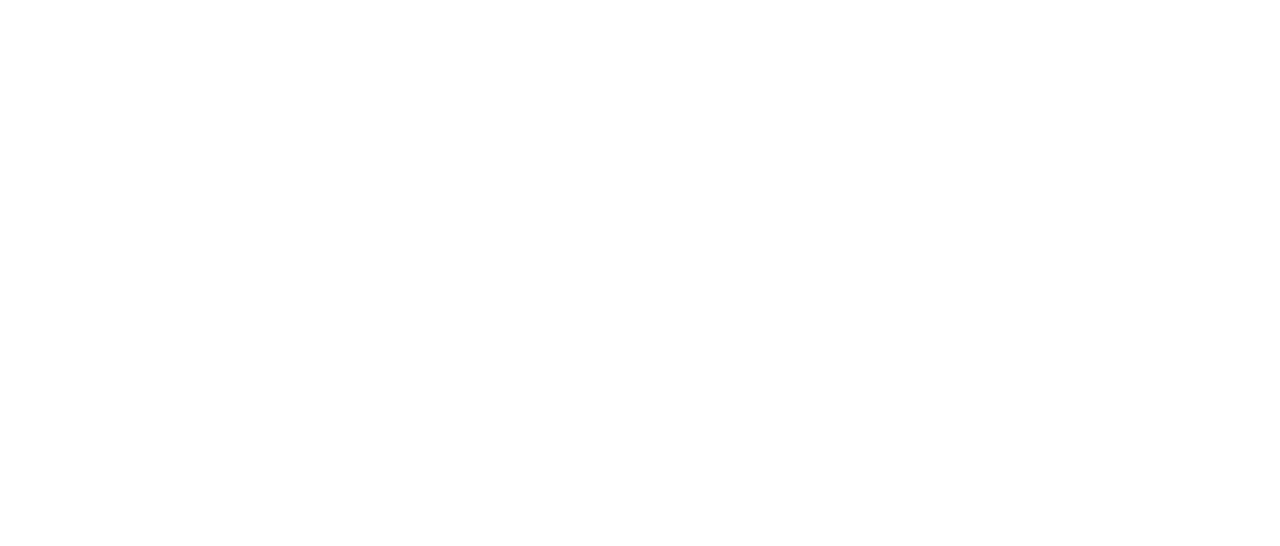
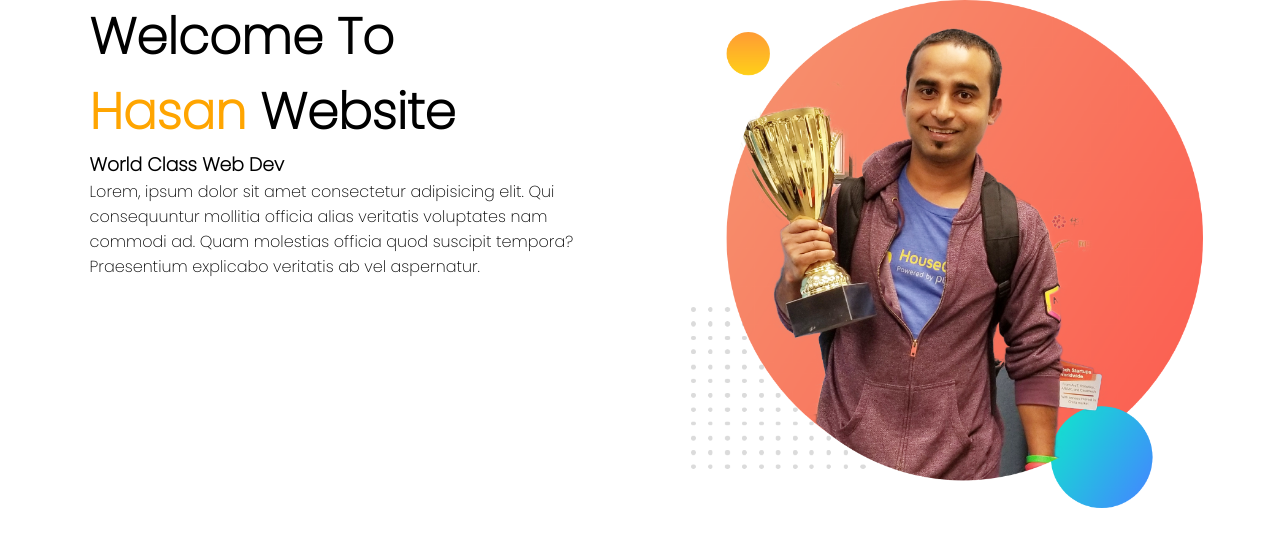
Before and after one commit to rezwan1998/newwebsite, a plain HTML site: page index.html in a window 1280 px wide. Drawn offline with Linux system fonts and the light colour scheme; a web font is replaced by a local one.

Commit message:
first part done

```diff
--- a/index.html
+++ b/index.html
@@ -4,9 +4,21 @@
     <meta charset="UTF-8">
     <meta http-equiv="X-UA-Compatible" content="IE=edge">
     <meta name="viewport" content="width=device-width, initial-scale=1.0">
-    <title>Document</title>
+    <title>Portfolio Website</title>
+    <link href="https://fonts.googleapis.com/css2?family=Mochiy+Pop+P+One&family=Poppins:wght@200&family=Roboto:wght@100&display=swap" rel="stylesheet">
+    <link rel="stylesheet" href="style.css">
 </head>
 <body>
-
+    <section>
+        <div class="half-width">
+            <h1>Welcome To</h1>
+            <h1><span class="name-color">Hasan</span> Website</h1>
+            <h3>World Class Web Dev</h3>
+            <p >Lorem, ipsum dolor sit amet consectetur adipisicing elit. Qui consequuntur mollitia officia alias veritatis voluptates nam commodi ad. Quam molestias officia quod suscipit tempora? Praesentium explicabo veritatis ab vel aspernatur.</p>
+        </div>
+        <div class="half-width">
+            <img src="img/jhankar.png" alt="jhankar">
+        </div>
+    </section>
 </body>
 </html>
--- /dev/null
+++ b/style.css
@@ -0,0 +1,21 @@
+*{
+    margin: 0;
+    font-family: 'Poppins', sans-serif;
+}
+h1{
+    font-size: 50px;
+    font-weight: 10px;
+}
+
+.name-color{
+    color: orange;
+}
+.half-width{
+    width: 40%;
+    float: left;
+    margin-left: 5%;
+    padding-left: 2%;
+}
+.half-width img{
+    width: 100%;
+}
```
Also changed, not shown: img/dream-bg.png (added), img/exp-bg.png (added), img/jhankar.png (added), img/jhankar2.png (added), img/my-bg.png (added), img/my-bg2.png (added), img/top-banner.png (added).
